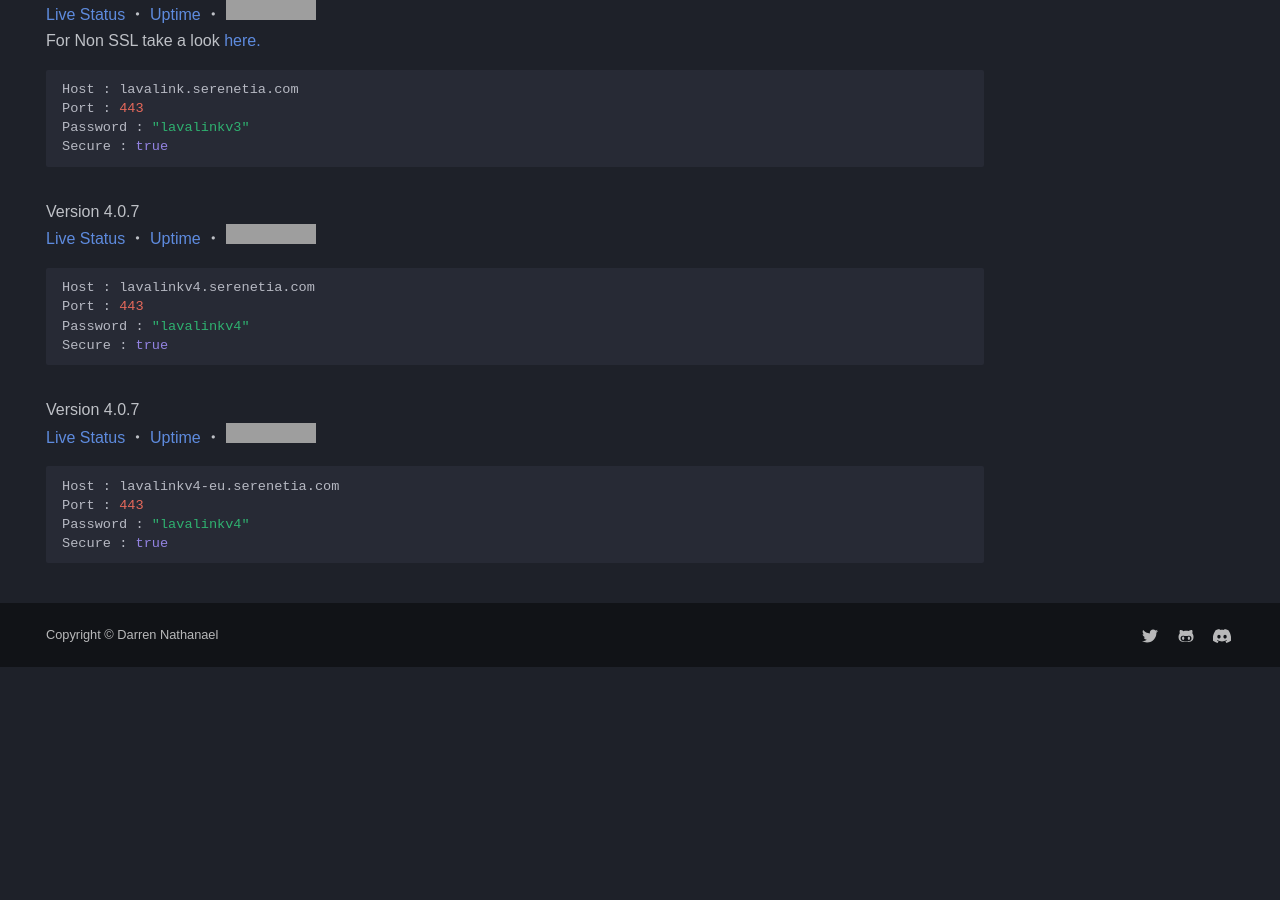
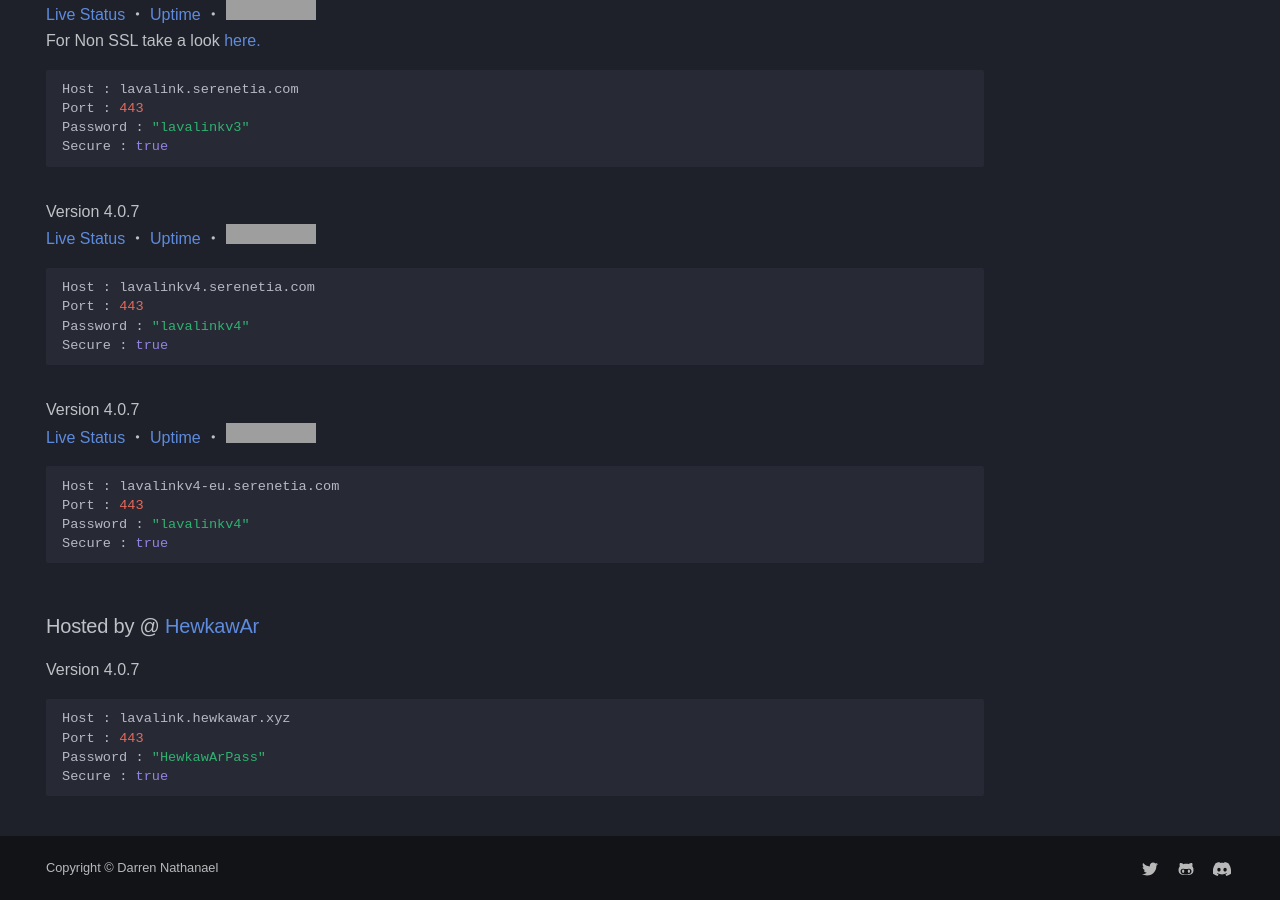
Before and after one commit to DarrenOfficial/lavalink-list, an MkDocs documentation site: the page built from docs/SSL/lavalink-with-ssl.md, in a window 1280 px wide and 900 px high, scrolled down 2007 px. Built offline with MkDocs 1.6.1 and Material for MkDocs 9.7.7, drawn with Linux system fonts in a browser that asks for light colours; some web fonts are replaced; comment, search, counter and statistics services are not loaded; a style sheet for code colours, icons or effects is not loaded; before the commit the page ends 2674 px from its top, so only the background shows below that; grey boxes are pictures that could not be loaded.

Commit message:
Add Lavalink by HewkawAr (#541)
Update lavalink-with-ssl.md

````diff
--- a/docs/SSL/lavalink-with-ssl.md
+++ b/docs/SSL/lavalink-with-ssl.md
@@ -113,3 +113,12 @@ Port : 443
 Password : "lavalinkv4"
 Secure : true
 ```
+
+### Hosted by @ [HewkawAr](https://github.com/hewkawar)
+Version 4.0.7
+```bash
+Host : lavalink.hewkawar.xyz
+Port : 443
+Password : "HewkawArPass"
+Secure : true
+```
````
